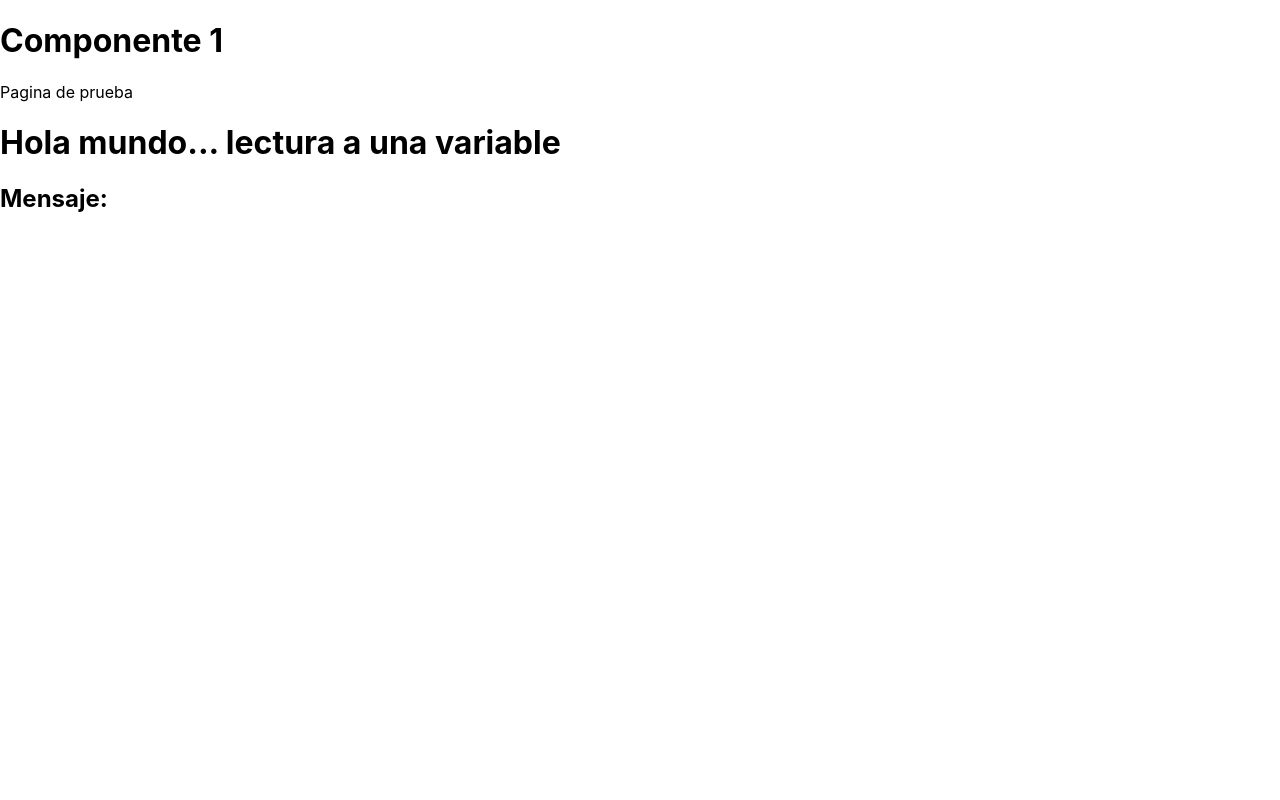
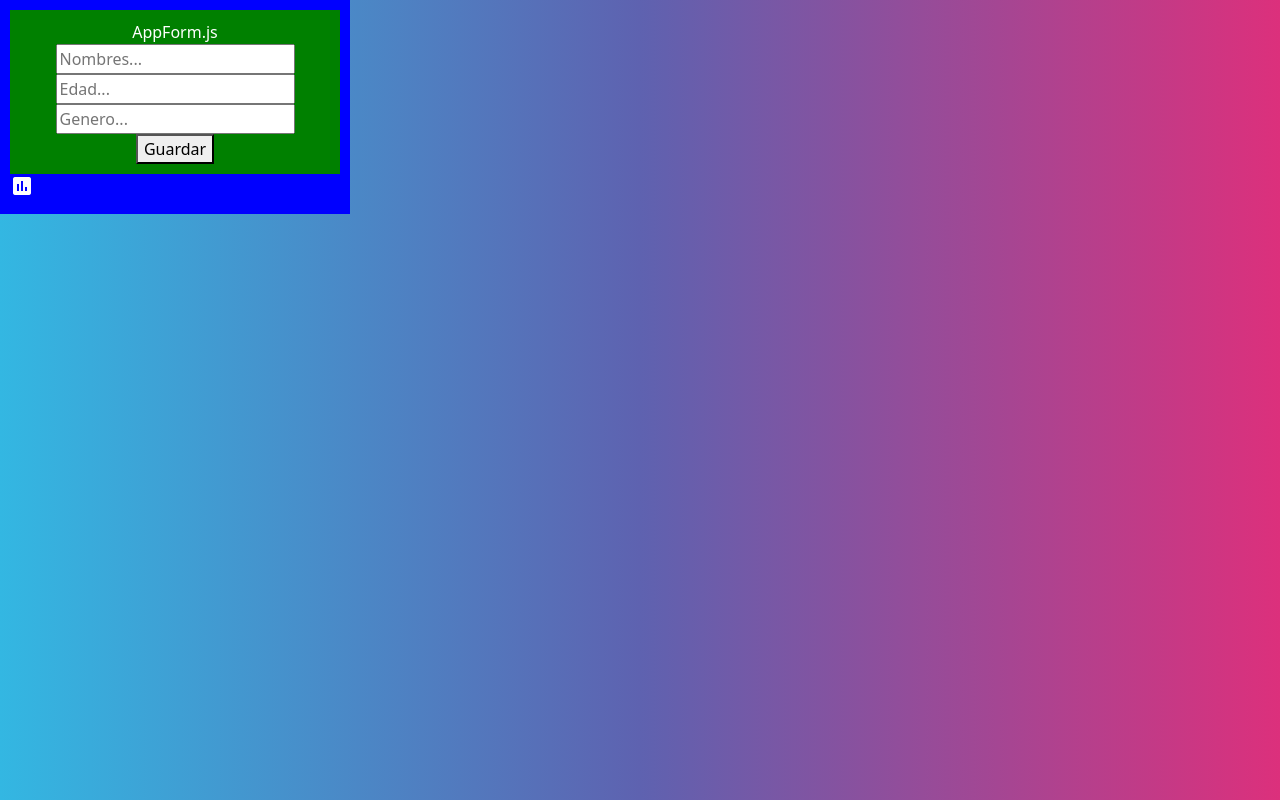
Before and after one commit to elxocas1/react03, a React (Create React App) app: page / in a window 1280 px wide. Built offline with nearby package versions, Linux system fonts and the light colour scheme.

Commit message:
19/10/23

```diff
--- a/package.json
+++ b/package.json
@@ -7,14 +7,16 @@
     "@testing-library/jest-dom": "^5.17.0",
     "@testing-library/react": "^13.4.0",
     "@testing-library/user-event": "^13.5.0",
+    "bootswatch": "^5.3.2",
     "react": "^18.2.0",
     "react-dom": "^18.2.0",
     "react-scripts": "5.0.1",
+    "react-toastify": "^9.1.3",
     "web-vitals": "^2.1.4"
   },
   "scripts": {
-    "predeploy" : "npm run build",
-    "deploy" : "gh-pages -d build",
+    "predeploy": "npm run build",
+    "deploy": "gh-pages -d build",
     "start": "react-scripts start",
     "build": "react-scripts build",
     "test": "react-scripts test",
--- a/public/index.html
+++ b/public/index.html
@@ -25,6 +25,7 @@
       Learn how to configure a non-root public URL by running `npm run build`.
     -->
     <title>React App</title>
+    <link href="https://fonts.googleapis.com/icon?family=Material+Icons" rel="stylesheet">
   </head>
   <body>
     <noscript>You need to enable JavaScript to run this app.</noscript>
--- a/src/App.js
+++ b/src/App.js
@@ -1,15 +1,19 @@
 import logo from './logo.svg';
 import './App.css';
-import C01componente from './components/C01componente';
-import Variable from './components/P4variable';
+//import C01componente from './components/C01componente';
+//import Variable from './components/C04variable';
+import AppForm from './components/AppForm';
+//import MatrizOperaciones from './components/P7matrizOperaciones';
+
 
 function App() {
   return (
-    <div>
-      <C01componente/>
-      <Variable xVariable />
+    <div style={{background:"blue", width:"350px",padding:"10px"}}>
+      <AppForm />
+      <i class="material-icons">insert_chart</i>
     </div>
   );
 }
 
+
 export default App;
--- /dev/null
+++ b/src/components/AppForm.js
@@ -0,0 +1,15 @@
+import React from 'react'
+
+const Vari= (msj) => {
+  return (
+    <div style={{background:"green",padding:"10px", textAlign:"center"}}>
+      <h>AppForm.js</h><br/>
+      <input placeholder='Nombres...' /><br/>
+      <input placeholder='Edad...' /><br/>
+      <input placeholder='Genero...' /><br/>
+      <button>Guardar</button>
+    </div>
+  )
+}
+
+export default Vari;
--- /dev/null
+++ b/src/components/C04variable.js
@@ -0,0 +1,12 @@
+import React from 'react';
+
+const Variable = (msj) => {
+  return (
+    <div>
+      <h1>Hola mundo... lectura a una variable</h1>
+      <h2>Mensaje: {msj.xVariable}</h2>
+    </div>
+  );
+}
+
+export default Variable;
--- /dev/null
+++ b/src/components/P7matrizOperaciones.js
@@ -0,0 +1,52 @@
+import React, {useState, Fragment} from 'react';
+const MatrizOperaciones = () => {
+    const [lista, setLista] = useState([1,2,3,4,5]);
+    const [dias, setDias] = useState(["Lunes","Martes","Miercoles","Jueves"]);
+    const uniendoArray = [...lista, ...dias];
+    const [numero, setNumero] = useState(6);
+    const agregarNumero = () => {
+        //console.log(uniendoArray);
+        setNumero(numero + 1);
+        setLista([...lista, numero]);
+    }
+    const [texto, setTexto] = useState(["Viernes","Sabado","Domingo"]);
+    const agregarTexto = () => {
+        //setTexto(texto);
+        setDias([...dias, ...texto]);
+    }
+    return (
+        <Fragment>
+          <h1>Lectura de la unión de matrices</h1>
+          {
+                uniendoArray.map((item,index) =>
+                    <p key={index} >
+                        {item} - {index}
+                    </p>
+                )
+          }
+          <br/>
+          <h1>Agregar un valor a un array</h1>
+          <button onClick={agregarNumero}>Agregar numero</button>
+          {
+                lista.map((item, index) =>
+                    <p key={index} >
+                        {item} - {index}
+                    </p>
+                )
+          }
+          <br/>
+          <h1>Agregar un texto a un array</h1>
+          <button onClick={agregarTexto}>Agregar texto</button>
+          {
+                dias.map((item, index) =>
+                    <p key={index} >
+                        {item} - {index}
+                    </p>
+                )
+          }
+          <br/>
+        </Fragment>
+      );
+
+}
+export default MatrizOperaciones;
--- a/src/index.js
+++ b/src/index.js
@@ -3,6 +3,7 @@ import ReactDOM from 'react-dom/client';
 import './index.css';
 import App from './App';
 import reportWebVitals from './reportWebVitals';
+import 'bootswatch/dist/quartz/bootstrap.min.css';
 
 const root = ReactDOM.createRoot(document.getElementById('root'));
 root.render(
```
Also changed, not shown: 1 other file (tests, documents, lock files or other folders).
